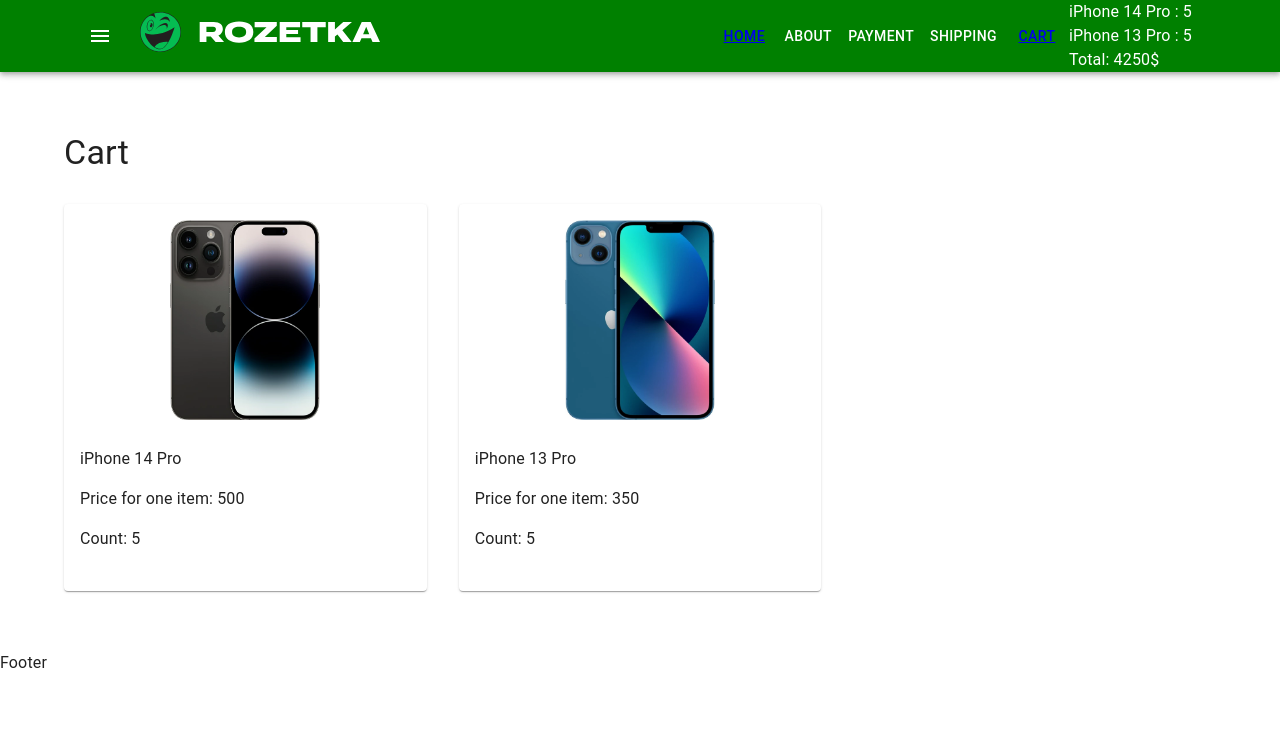
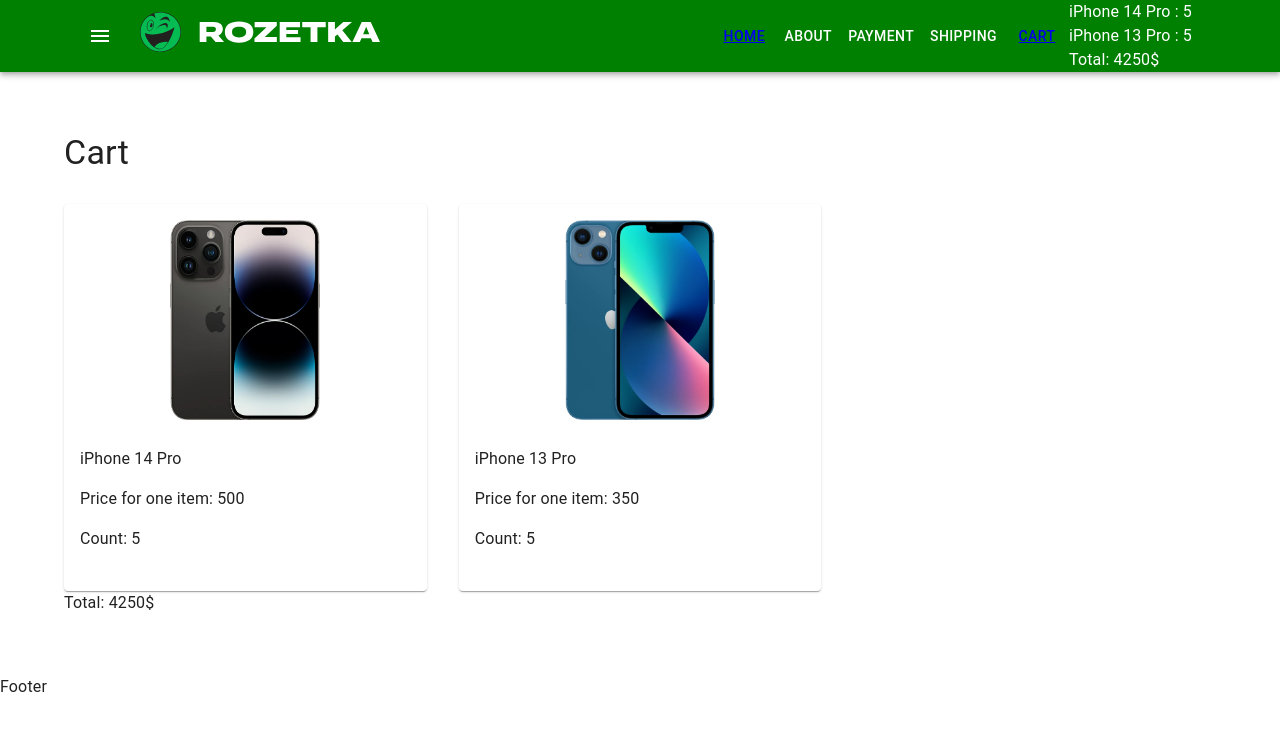
Before and after one commit to KDaniyil/React-shop-project, a React (Create React App) app: page /cart in a window 1280 px wide. Shown: the top 730 px of the page. Built offline with nearby package versions, Linux system fonts and the light colour scheme.

Commit message:
add cartProduct

```diff
--- a/src/container/App/App.tsx
+++ b/src/container/App/App.tsx
@@ -6,7 +6,7 @@
 import { Route, Routes } from 'react-router-dom'
 import Home from 'pages/Home/Home'
 import { Container } from '@mui/material'
-import CartPage from 'pages/Cart/CartPage'
+import CartPage from 'pages/CartPage/CartPage'
 
 type Props = {}
 
--- a/src/pages/Cart/CartPage.tsx
+++ b/src/pages/CartPage/CartPage.tsx
@@ -2,6 +2,7 @@
 import { ProductsInCart } from 'container/App/App'
 import CartProductListItemExtended from 'components/CartProductList/CartProductListItemExtended'
 import { Grid, Typography } from '@mui/material'
+import CartTotal from 'components/CartTotal/CartTotal'
 
 type Props = {
     productsInCart: ProductsInCart
@@ -24,6 +25,7 @@
                     CartItem={CartProductListItemExtended}
                 />
             </Grid>
+            <CartTotal productsInCart={productsInCart} />
         </div>
     )
 }
```
